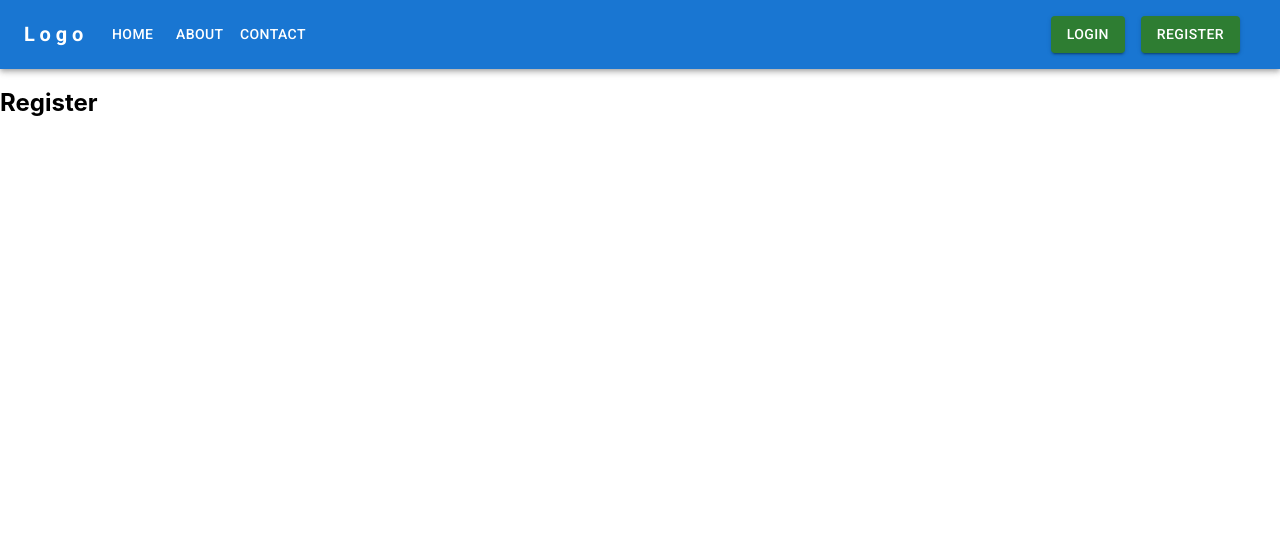
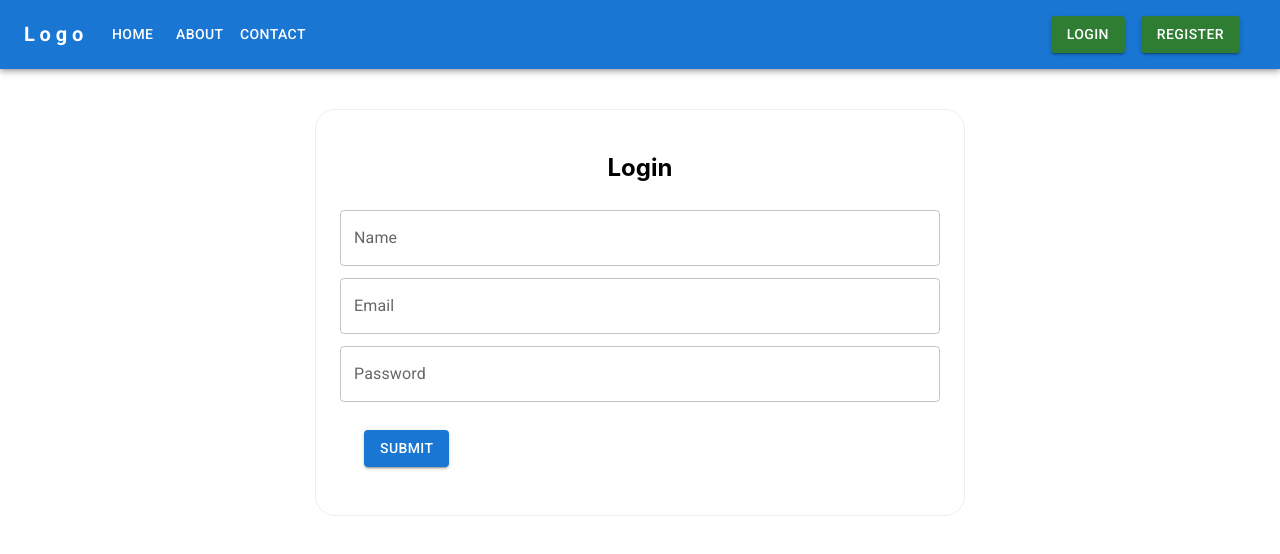
Before and after one commit to AnitaMavani/ContactManager, a React (Create React App) app: page /register in a window 1280 px wide. Shown: the top 554 px of the page. Built offline with nearby package versions, Linux system fonts and the light colour scheme.

Commit message:
make new component to reduce repetation, formmanager

```diff
--- a/src/App.tsx
+++ b/src/App.tsx
@@ -7,8 +7,7 @@ import ProjectPage from './ProjectPage';
 import Home from "./pages/Home";
 import About from "./pages/About";
 import ContactForm from './pages/ContactForm';
-import Login from "./pages/Login";
-import Register from './pages/Register';
+import Auth from "./pages/Auth";
 
 function App() {
   return (
@@ -17,8 +16,8 @@ function App() {
         <Route path="/" element={<Home />} />
         <Route path="/about" element={<About />} />
         <Route path="/contact" element={<ContactForm />} />
-        <Route path="/login" element={<Login />} />
-        <Route path="/register" element={<Register />} />
+        <Route path="/login" element={<Auth />} />
+        <Route path="/register" element={<Auth />} />
       </Routes>
     </>
   );
--- /dev/null
+++ b/src/pages/Auth.tsx
@@ -0,0 +1,133 @@
+import React, { useState } from 'react';
+import { Box, TextField, Container, Button, Typography, Link } from "@mui/material";
+
+const Auth = () => {
+    const [inputs, setInputs] = useState({
+      name: "",
+      email: "",
+      password:""
+  });
+    const [errors, setErrors] = useState({
+        name: "",
+        email: "",
+        password: ""
+      });
+      const handleChange = (e:any) => {
+        setInputs((prevState) => ({
+            ...prevState,
+            [e.target.name]: e.target.value
+        }));
+        setErrors((prevErrors) => ({
+            ...prevErrors,
+            [e.target.name]: ""
+          }));
+    };
+    const validate = () => {
+        let isValid = true;
+        const newErrors: { name: string; email: string; password: string; } = {
+            name: "",
+            email: "",
+            password: ""
+          };
+
+        if (!inputs.name.trim()) {
+            newErrors.name = "Name is required.";
+            isValid = false;
+          }
+          if (!inputs.email.trim()) {
+            newErrors.email = "Email is required.";
+            isValid = false;
+          } else if (!/^[\w.%+-]+@[A-Za-z0-9.-]+\.[A-Z|a-z]{2,}$/.test(inputs.email)) {
+            newErrors.email = "Enter a valid email address.";
+            isValid = false;
+          }
+          if (!inputs.password.trim()) {
+            newErrors.password = "Password is required.";
+            isValid = false;
+          } else if (inputs.password.length < 6) {
+            newErrors.password = "Password must be at least 6 characters.";
+            isValid = false;
+          }
+          setErrors(newErrors);
+          return isValid;
+    };
+
+    const handleSubmit = (e: React.FormEvent<HTMLFormElement>) => {
+        e.preventDefault();
+        if (validate()) {
+          console.log("Form submitted:", inputs);
+          // Reset form fields
+          setInputs({
+            name: "",
+            email: "",
+            password: ""
+          });
+        }
+      };
+
+    return(
+        <>
+        <Container>
+        <Box
+         display="flex"
+         flexDirection={"column"}
+         alignItems="center"
+         justifyContent={"center"}
+         maxWidth={600}
+         margin="auto"
+         marginTop={5}
+         padding={3}
+        borderRadius={5}
+        border={"1px solid #eee"}
+        >
+        <h2>Login</h2>
+        <form onSubmit={handleSubmit}>
+        <TextField
+                name="name"
+                value={inputs.name}
+                onChange={handleChange}
+                label="Name"
+                type={"text"}
+                error={Boolean(errors.name)}
+                helperText={errors.name}
+                margin="dense"
+                placeholder="Name"
+                variant="outlined"
+                fullWidth
+            />
+            <TextField
+                name="email"
+                label="Email"
+                value={inputs.email}
+                onChange={handleChange}
+                type="email"
+                error={Boolean(errors.email)}
+                helperText={errors.email}
+                margin="dense"
+                placeholder="Email"
+                variant="outlined"
+                fullWidth
+            />
+            <TextField
+                name="password"
+                label="Password"
+                value={inputs.password}
+                onChange={handleChange}
+                type="password"
+                error={Boolean(errors.password)}
+                helperText={errors.password}
+                margin="dense"
+                placeholder="Password"
+                variant="outlined"
+                fullWidth
+            />
+            <div>
+                <Button variant="contained" type="submit" sx={{margin:3}}>Submit</Button>
+            </div>
+        </form>
+        </Box>
+        </Container>
+        </>
+    );
+}
+export default Auth;
--- a/src/pages/ContactForm.tsx
+++ b/src/pages/ContactForm.tsx
@@ -1,77 +1,27 @@
 import React, { useState } from "react";
 import { Box, TextField, Container, Button } from '@mui/material';
+import FormManager from "./FormManager";
 
 const ContactForm = () => {
-    const [inputs, setInputs] = useState({
-        name: "",
-        email: "",
-        password:"",
-        message: ""
-    });
-    const [errors, setErrors] = useState({
-        name: "",
-        email: "",
-        password: "",
-        message: ""
-      });
-
-    const handleChange = (e:any) => {
-        setInputs((prevState) => ({
-            ...prevState,
-            [e.target.name]: e.target.value
-        }));
-        setErrors((prevErrors) => ({
-            ...prevErrors,
-            [e.target.name]: ""
-          }));
+  const initialState = { name: "", email: "", message: "" };
+  const validateFields = (fields:any) => {
+    const errors = { name: "", email: "", message: "" };
+    if (!fields.name.trim()) errors.name = "Name is required.";
+    if (!fields.email.trim()) errors.email = "Email is required.";
+    if (!fields.message.trim()) errors.message = "Message is required.";
+    return errors;
   };
-    const validate = () => {
-        let isValid = true;
-        const newErrors: { name: string; email: string; password: string; message: string } = {
-            name: "",
-            email: "",
-            password: "",
-            message: ""
-          };
-
-        if (!inputs.name.trim()) {
-            newErrors.name = "Name is required.";
-            isValid = false;
-          }
-          if (!inputs.email.trim()) {
-            newErrors.email = "Email is required.";
-            isValid = false;
-          } else if (!/^[\w.%+-]+@[A-Za-z0-9.-]+\.[A-Z|a-z]{2,}$/.test(inputs.email)) {
-            newErrors.email = "Enter a valid email address.";
-            isValid = false;
-          }
-          if (!inputs.password.trim()) {
-            newErrors.password = "Password is required.";
-            isValid = false;
-          } else if (inputs.password.length < 6) {
-            newErrors.password = "Password must be at least 6 characters.";
-            isValid = false;
-          }
-          if (!inputs.message.trim()) {
-            newErrors.message = "Message is required.";
-            isValid = false;
-          }
-
-          setErrors(newErrors);
-          return isValid;
-    };
+  const { inputs, errors, handleChange, validate, resetForm } = FormManager(
+    initialState,
+    validateFields
+  );
 
   const handleSubmit = (e: React.FormEvent<HTMLFormElement>) => {
     e.preventDefault();
     if (validate()) {
       console.log("Form submitted:", inputs);
       // Reset form fields
-          setInputs({
-            name: "",
-            email: "",
-            password: "",
-            message: ""
-          });
+      resetForm();
     }
   };
 
@@ -119,19 +69,6 @@ const ContactForm = () => {
                 fullWidth
             />
             <TextField
-                name="password"
-                value={inputs.password}
-                onChange={handleChange}
-                label="Password"
-                type="password"
-                error={Boolean(errors.password)}
-                helperText={errors.password}
-                margin="dense"
-                placeholder="Password"
-                variant="outlined"
-                fullWidth
-            />
-            <TextField
                 name="message"
                 value={inputs.message}
                 onChange={handleChange}
--- /dev/null
+++ b/src/pages/FormManager.tsx
@@ -0,0 +1,28 @@
+import {useState} from 'react';
+interface FormState {
+    name: string;
+    email: string;
+    message:string;
+  }
+type ValidateFunction = (fields: FormState) => Record<string, string>;
+
+const FormManager = (
+    initialState: FormState,
+    validateFields: ValidateFunction
+    ) => {
+        const [inputs, setInputs] = useState<FormState>(initialState);
+        const [errors, setErrors] = useState<Record<string, string>>({});
+
+        const handleChange = (event: React.ChangeEvent<HTMLInputElement>) => {
+            const { name, value } = event.target;
+            setInputs((prev) => ({ ...prev, [name]: value }));
+          };
+    const validate = () => {
+        const validationErrors = validateFields(inputs);
+        setErrors(validationErrors);
+        return Object.keys(validationErrors).length === 0;
+      };
+    const resetForm = () => setInputs(initialState);
+    return { inputs, errors, handleChange, validate, resetForm };
+}
+export default FormManager;
--- a/src/pages/Login.tsx
+++ b/src/pages/Login.tsx
@@ -1,5 +1,5 @@
 import React, { useState } from "react";
-import { Box, TextField, Container, Button } from '@mui/material';
+import { Box, TextField, Container, Button, Typography, Link } from "@mui/material";
 const Login = () => {
     return(
         <>
```
Lines whose indentation alone changed are shown as unchanged.
